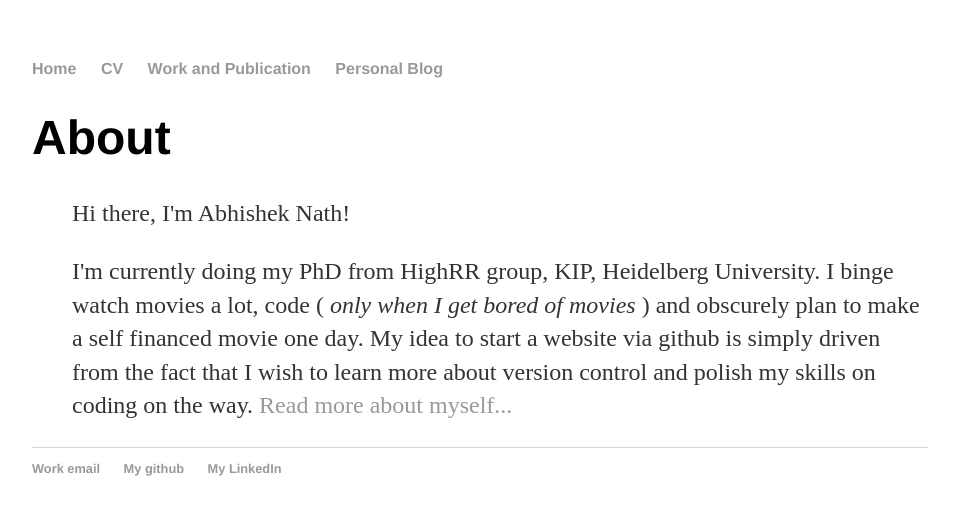
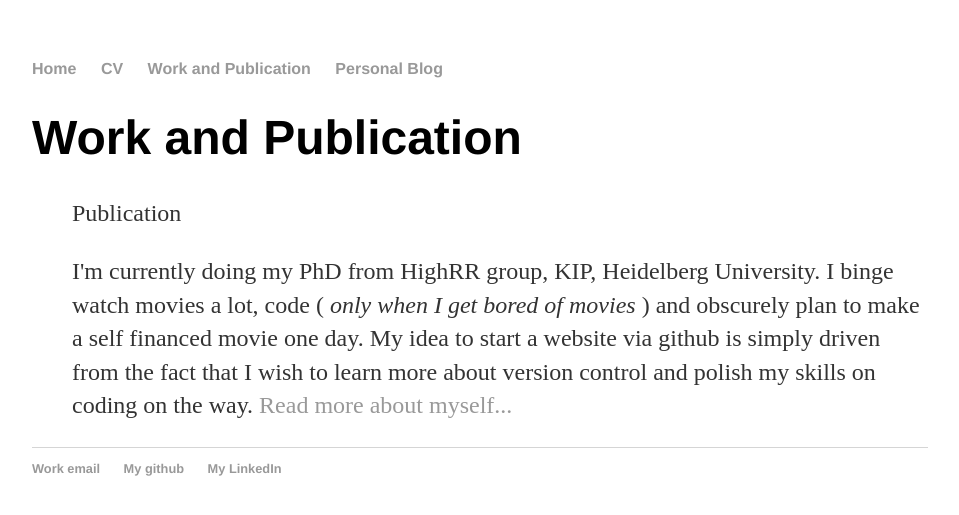
Before and after one commit to an15ms157/abhishek.github.io, a Jekyll site: the page built from work/index.html, in a window 1280 px wide. Shown: the top 515 px of the page, without its empty margins (160-1119 px from the left). Built offline with Jekyll 4.4.1, drawn with Linux system fonts in a browser that asks for light colours.

Commit message:
Update index.html

```diff
--- a/work/index.html
+++ b/work/index.html
@@ -1,10 +1,10 @@
 ---
 layout: default
-title: About
+title: Work and Publication
 ---
 	<h1>{{ page.title }}</h1>
 	<ul>
-	<p>Hi there, I'm Abhishek Nath!</p>
+	<p>Publication</p>
 	<p>I'm currently doing my PhD from HighRR group, KIP, Heidelberg University. I binge watch movies a lot, code ( <em> only when I get bored of movies </em>) and
 	    obscurely plan to make a self financed movie one day. My idea to start a website via github is simply driven from the fact that I wish to learn more about
 	  version control and polish my skills on coding on the way. <a href="/about">Read more about myself...</a></p>
```
